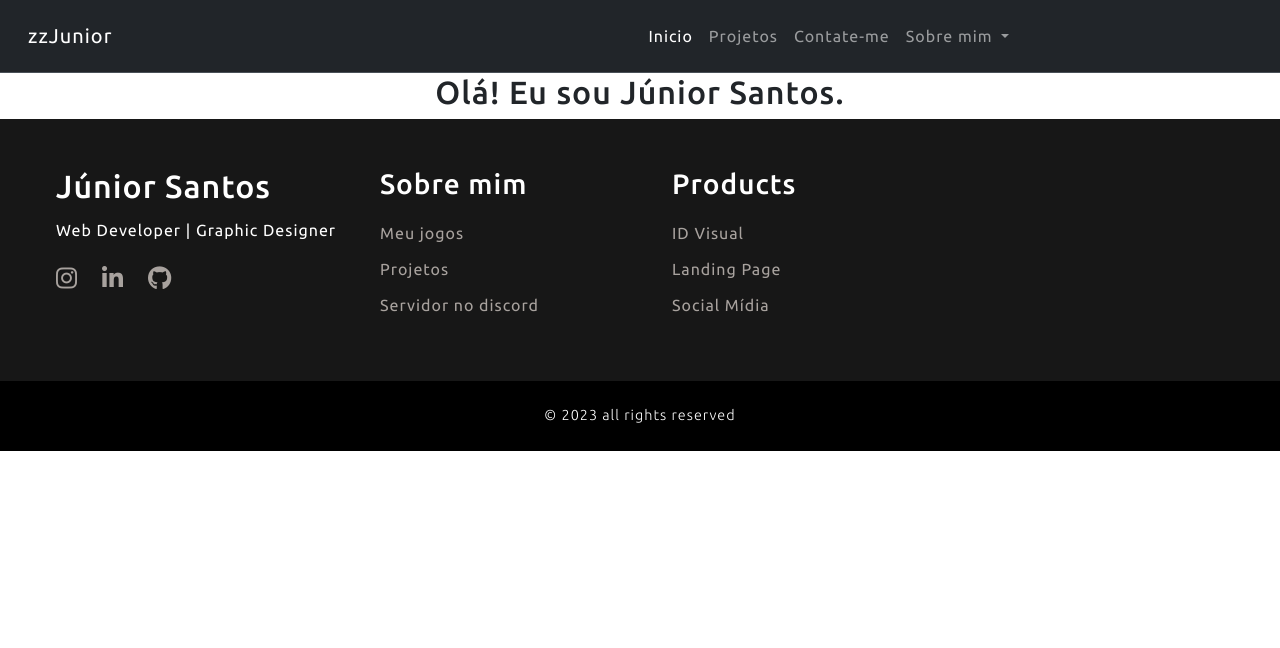
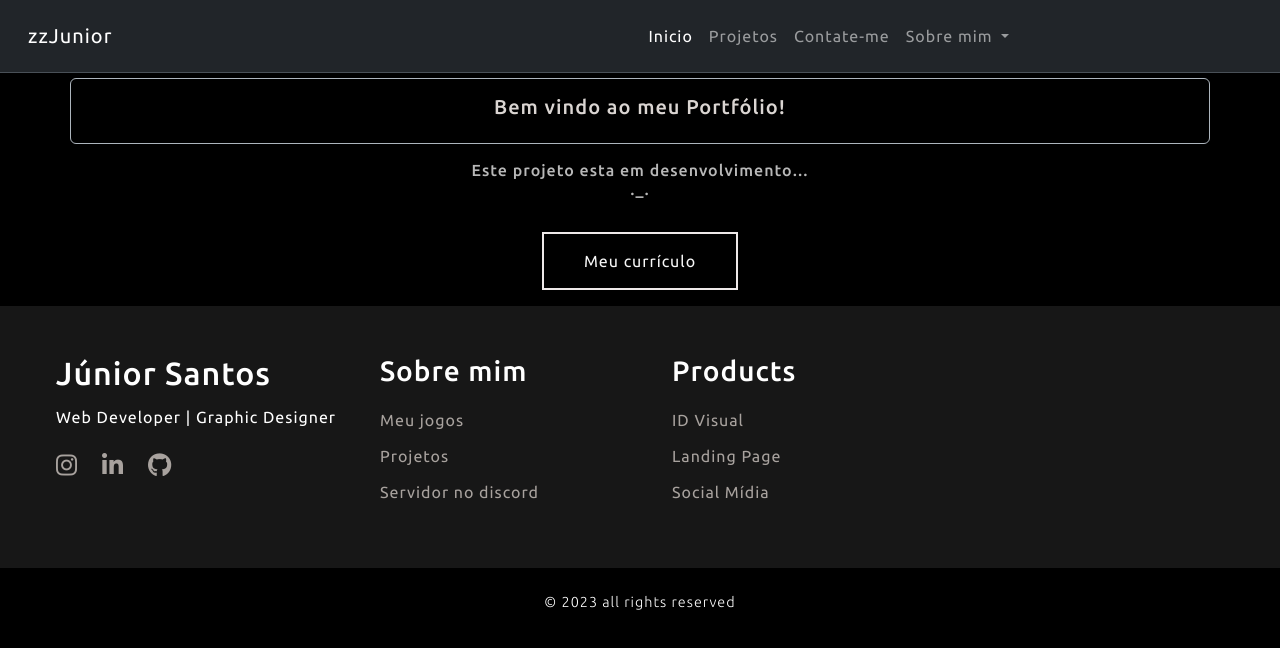
Before and after one commit to zzjunior/zzjunior.github.io, a plain HTML site: page index.html in a window 1280 px wide. Drawn offline with nearby package versions, Linux system fonts and the light colour scheme.

Commit message:
mudanças de visual e layout

```diff
--- a/JS/script.js
+++ b/JS/script.js
@@ -1,24 +1,52 @@
 //efeito de letras digitando
 const titulo = document.querySelector('.digitando');
-const digitando = `Olá! Eu sou Júnior Santos.`
+const digitando = `Bem vindo ao meu Portfólio!`;
 const interval = 70;
 
-//primeiro texto
-function ativaEfeito(titulo, digitando, interval){
+
+ function ativaEfeito(titulo, digitando, interval){
 
     const elemento = digitando.split("").reverse();
+    let text = '';
 
     const typer = setInterval(()=>{
 
-        if(!elemento.length){
-            return clearInterval(typer);
-        }
+       if(!elemento.length){
+        titulo.textContent = text;
+        return clearInterval(typer);
+    }
 
         const next = elemento.pop();
-
-        titulo.innerHTML += next;
-        contador++;
-    }, interval)
+        text += next;
+        titulo.textContent = text;
+   }, interval)
 }
 
 ativaEfeito(titulo, digitando, interval);
+
+//Alerta de desenvolvimento
+
+const Alerta = document.querySelector('.alert');
+const textAlert = `Este projeto esta em desenvolvimento... \n._.`;
+const intervalMaior = 50;
+
+
+ function ativaAlert(Alerta, textAlert, intervalMaior){
+
+    const elemento = textAlert.split("").reverse();
+    let text = '';
+
+    const typer = setInterval(()=>{
+
+       if(!elemento.length){
+        Alerta.textContent = text;
+        return clearInterval(typer);
+    }
+
+        const next = elemento.pop();
+        text += next;
+        Alerta.textContent = text;
+   }, intervalMaior)
+}
+
+ativaAlert(Alerta, textAlert, intervalMaior);
--- a/css/style.css
+++ b/css/style.css
@@ -17,13 +17,27 @@
     list-style: none;
     text-decoration: none;
 }
-
 /* header - navegação principal */
 
 #ini {
     margin-left:25rem;
 }
 
+/* Conteudo - main - .container*/
+
+.main {
+    margin-top: .3rem;
+    padding-block: 1rem;
+}
+
+.digitando {
+    white-space: pre-line;
+    color: #dad5d2;
+}
+
+.alert {
+    white-space: pre-line;
+}
 /* animacoes */
 @keyframes secaoLateral {
     from {
@@ -41,26 +55,32 @@
     #ini {
         margin-left: 0;
     }
+
+    .navbar, .navbar-expand-lg {
+        position: fixed;
+    }
 }
 /* Para telas menores que 992px */
 @media screen and (max-width: 426px) {
     #ini {
         margin-left: 0;
     }
+
+    .navbar, .navbar-expand-lg {
+        position: fixed;
+    }
 }
 
 #curriculo_button {
     color: #f7f7f7;
     padding: 15px 40px;
-    border: 2px solid white;
+    border: 2px solid rgb(238, 233, 233);
     text-decoration: none;
+    background-color: #000;
 }
 /* Efeitos no botão*/
 #curriculo_button:hover {
-    color: #f5f5f5;
-    scale: 1.02;
     background-color: #7f37c9;
-    border: none;
 }
 
 @keyframes inicializacao {
@@ -78,6 +98,7 @@
 
 /*rodapé e copyhight*/
 footer {
+    margin-top: 1rem;
     width: 100%;
     color: #fff;
 }
--- a/index.html
+++ b/index.html
@@ -12,7 +12,7 @@
   <link href="https://cdn.jsdelivr.net/npm/bootstrap@5.3.2/dist/css/bootstrap.min.css" rel="stylesheet" integrity="sha384-T3c6CoIi6uLrA9TneNEoa7RxnatzjcDSCmG1MXxSR1GAsXEV/Dwwykc2MPK8M2HN" crossorigin="anonymous">
 </head>
 
-  <body>
+  <body style="background-color: #000;">
     <!-----------------Cabeçalho--------------------->
     <header>
       <nav class="navbar navbar-expand-lg bg-dark border-body border-bottom" style="padding:1rem;" data-bs-theme="dark">
@@ -48,9 +48,15 @@
       </nav>
    </header>
    <!--------------------------conteudo---------------------------->
-   <div class="container text-center">
-    <h2 class="digitando"></h2>
+   <main class="container main text-center border border-dark-subtle rounded-2">
+    <h5 class="digitando"></h5>
 
+   </main>
+   <div class="text-center">
+    <h6 class="alert" style="color:rgb(184, 184, 184);"></h6>
+  <a href="./arquivos/Curriculo_Júnior_Santos.pdf" target="_blank">
+    <button id="curriculo_button">Meu currículo</button>
+  </a>
    </div>
     <!-----------------rodapé e copyhight--------------->
     <footer>
```
